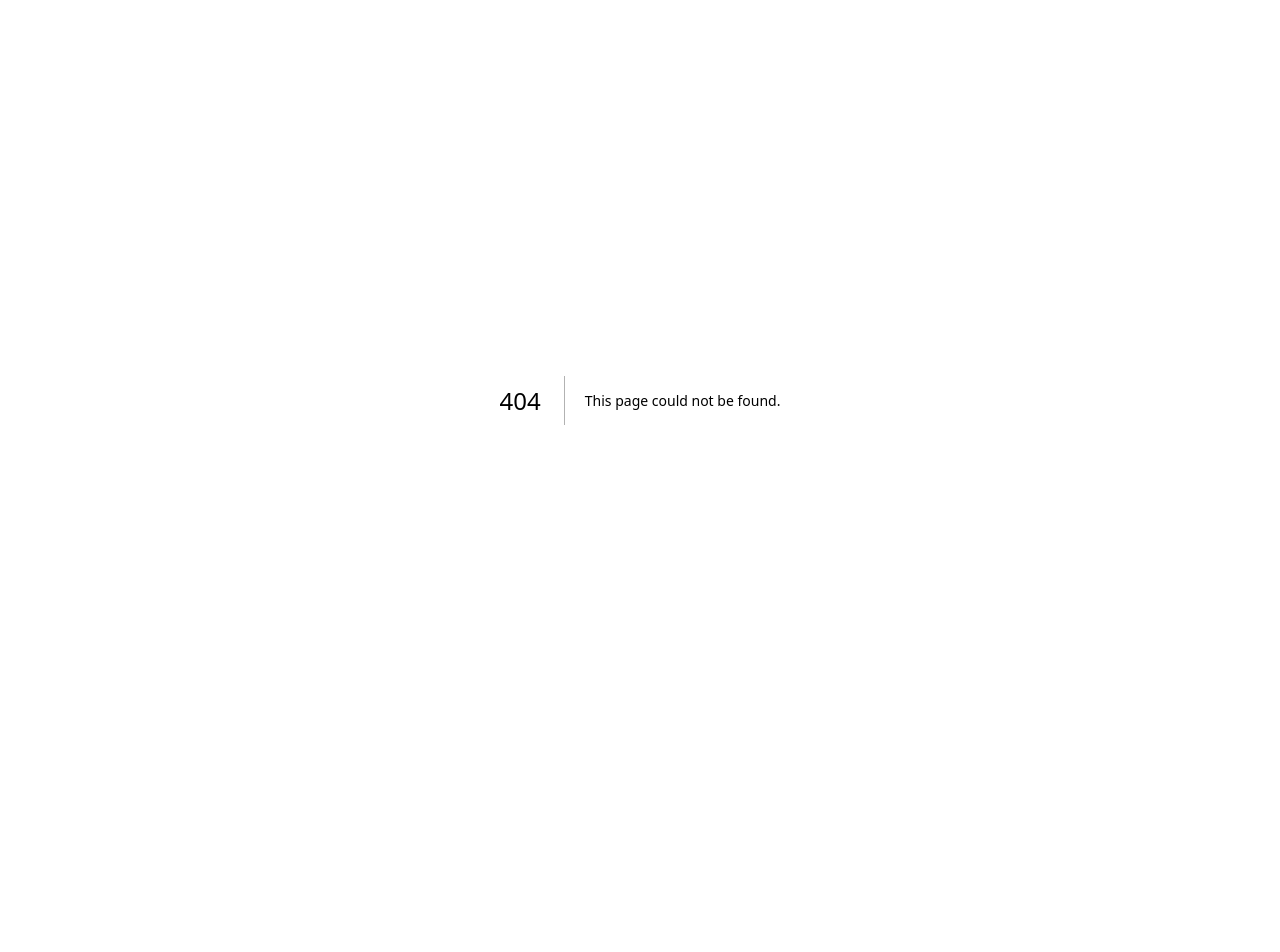
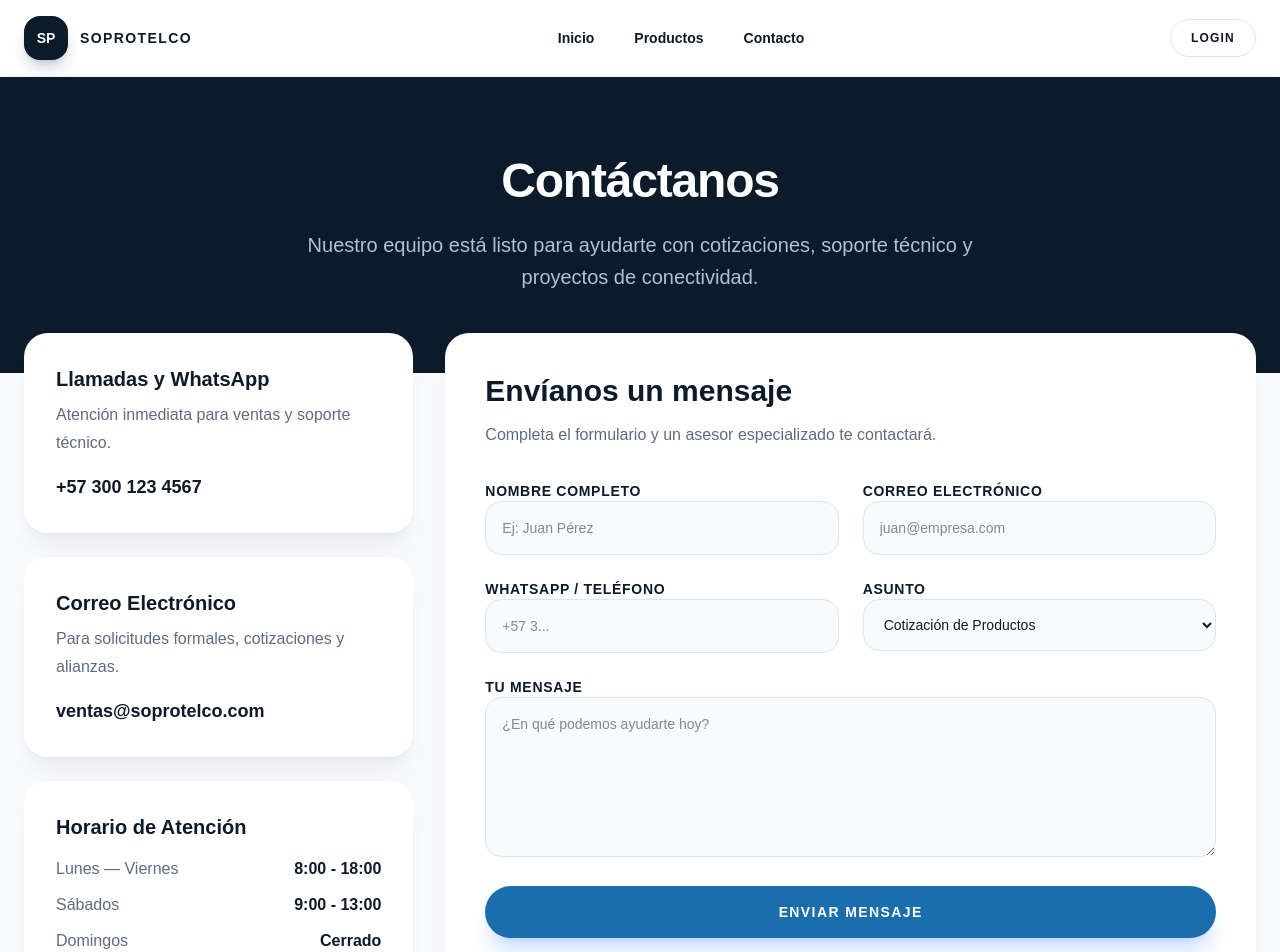
Before and after one commit to sebasttiant/websoprotelco, a Next.js app: page /contacto in a window 1280 px wide. Before the commit this address had no page. Shown: the top 952 px of the page. Before the commit the page ends 800 px from the top, so only its background shows below. Built offline with nearby package versions, Linux system fonts and the light colour scheme.

Commit message:
feat(quotes): capture quote requests from the public contact form
The contact form validates its payload with a Zod schema on the server and
persists a quote request, which the admin panel later triages by status.

```diff
--- /dev/null
+++ b/src/app/contacto/actions.ts
@@ -0,0 +1,51 @@
+"use server";
+
+import { redirect } from "next/navigation";
+import { z } from "zod";
+
+import { query } from "@/server/db/pool";
+
+const contactSchema = z.object({
+  name: z.string().trim().min(2).max(120),
+  email: z.email().max(180),
+  phone: z.string().trim().min(7).max(50),
+  subject: z.string().trim().min(2).max(120),
+  message: z.string().trim().min(10).max(2_000),
+});
+
+function formValue(formData: FormData, key: string): string {
+  const value = formData.get(key);
+  return typeof value === "string" ? value : "";
+}
+
+function createReference(): string {
+  return `WEB-${Date.now().toString(36).toUpperCase()}-${crypto.randomUUID().slice(0, 8).toUpperCase()}`;
+}
+
+export async function submitContactRequest(formData: FormData): Promise<void> {
+  const parsed = contactSchema.safeParse({
+    name: formValue(formData, "name"),
+    email: formValue(formData, "email"),
+    phone: formValue(formData, "phone"),
+    subject: formValue(formData, "subject"),
+    message: formValue(formData, "message"),
+  });
+
+  if (!parsed.success) {
+    redirect("/contacto?error=validation");
+  }
+
+  await query(
+    `INSERT INTO quote_requests (reference, contact_name, contact_email, contact_phone, message)
+     VALUES ($1, $2, $3, $4, $5)`,
+    [
+      createReference(),
+      parsed.data.name,
+      parsed.data.email,
+      parsed.data.phone,
+      `[${parsed.data.subject}] ${parsed.data.message}`,
+    ],
+  );
+
+  redirect("/contacto?sent=1");
+}
--- /dev/null
+++ b/src/app/contacto/page.tsx
@@ -0,0 +1,108 @@
+import { Footer } from "@/components/layout/footer";
+import { Header } from "@/components/layout/header";
+import { Container } from "@/components/ui/container";
+import { submitContactRequest } from "./actions";
+
+interface ContactPageProps {
+  searchParams: Promise<Record<string, string | string[] | undefined>>;
+}
+
+function firstParam(value: string | string[] | undefined): string {
+  return Array.isArray(value) ? value[0] ?? "" : value ?? "";
+}
+
+export default async function ContactPage({ searchParams }: ContactPageProps) {
+  const params = await searchParams;
+  const sent = firstParam(params.sent) === "1";
+  const validationError = firstParam(params.error) === "validation";
+
+  return (
+    <main className="min-h-screen bg-brand-ice">
+      <Header />
+      <section className="bg-brand-navy py-20 text-center text-white">
+        <Container>
+          <h1 className="text-4xl font-black tracking-tight md:text-5xl">Contáctanos</h1>
+          <p className="mx-auto mt-6 max-w-2xl text-xl font-medium leading-8 text-blue-100/80">
+            Nuestro equipo está listo para ayudarte con cotizaciones, soporte técnico y proyectos de conectividad.
+          </p>
+        </Container>
+      </section>
+
+      <Container className="relative -mt-10 pb-20">
+        <div className="grid gap-8 lg:grid-cols-3">
+          <aside className="space-y-6">
+            <article className="rounded-3xl bg-white p-8 shadow-xl shadow-blue-950/5">
+              <h2 className="mb-2 text-xl font-black text-brand-navy">Llamadas y WhatsApp</h2>
+              <p className="mb-4 font-medium leading-7 text-brand-muted">Atención inmediata para ventas y soporte técnico.</p>
+              <a href="https://wa.me/573001234567" className="text-lg font-black text-brand-blue hover:underline">+57 300 123 4567</a>
+            </article>
+            <article className="rounded-3xl bg-white p-8 shadow-xl shadow-blue-950/5">
+              <h2 className="mb-2 text-xl font-black text-brand-navy">Correo Electrónico</h2>
+              <p className="mb-4 font-medium leading-7 text-brand-muted">Para solicitudes formales, cotizaciones y alianzas.</p>
+              <a href="mailto:ventas@soprotelco.com" className="break-all text-lg font-black text-brand-blue hover:underline">ventas@soprotelco.com</a>
+            </article>
+            <article className="rounded-3xl bg-white p-8 shadow-xl shadow-blue-950/5">
+              <h2 className="mb-4 text-xl font-black text-brand-navy">Horario de Atención</h2>
+              <ul className="space-y-3 font-medium text-brand-muted">
+                <li className="flex justify-between gap-4"><span>Lunes — Viernes</span><span className="font-black text-brand-navy">8:00 - 18:00</span></li>
+                <li className="flex justify-between gap-4"><span>Sábados</span><span className="font-black text-brand-navy">9:00 - 13:00</span></li>
+                <li className="flex justify-between gap-4"><span>Domingos</span><span className="font-black text-brand-navy">Cerrado</span></li>
+              </ul>
+            </article>
+          </aside>
+
+          <section className="rounded-3xl bg-white p-8 shadow-xl shadow-blue-950/5 lg:col-span-2 lg:p-10">
+            <div className="mb-8">
+              <h2 className="text-3xl font-black text-brand-navy">Envíanos un mensaje</h2>
+              <p className="mt-3 font-medium leading-7 text-brand-muted">Completa el formulario y un asesor especializado te contactará.</p>
+            </div>
+
+            {sent ? (
+              <div className="mb-6 rounded-2xl bg-emerald-50 p-4 text-sm font-bold text-emerald-700">
+                Mensaje recibido. Un asesor de SOPROTELCO te contactará pronto.
+              </div>
+            ) : null}
+
+            {validationError ? (
+              <div className="mb-6 rounded-2xl bg-amber-50 p-4 text-sm font-bold text-amber-700">
+                Revisa los campos del formulario e intenta nuevamente.
+              </div>
+            ) : null}
+
+            <form action={submitContactRequest} className="grid gap-6 md:grid-cols-2">
+              <label className="space-y-2 text-sm font-black uppercase tracking-wider text-brand-navy">
+                Nombre Completo
+                <input name="name" required placeholder="Ej: Juan Pérez" className="w-full rounded-2xl border border-brand-line bg-brand-ice p-4 font-medium normal-case tracking-normal outline-none focus:border-brand-blue" />
+              </label>
+              <label className="space-y-2 text-sm font-black uppercase tracking-wider text-brand-navy">
+                Correo Electrónico
+                <input name="email" type="email" required placeholder="juan@empresa.com" className="w-full rounded-2xl border border-brand-line bg-brand-ice p-4 font-medium normal-case tracking-normal outline-none focus:border-brand-blue" />
+              </label>
+              <label className="space-y-2 text-sm font-black uppercase tracking-wider text-brand-navy">
+                WhatsApp / Teléfono
+                <input name="phone" required placeholder="+57 3..." className="w-full rounded-2xl border border-brand-line bg-brand-ice p-4 font-medium normal-case tracking-normal outline-none focus:border-brand-blue" />
+              </label>
+              <label className="space-y-2 text-sm font-black uppercase tracking-wider text-brand-navy">
+                Asunto
+                <select name="subject" className="w-full rounded-2xl border border-brand-line bg-brand-ice p-4 font-medium normal-case tracking-normal outline-none focus:border-brand-blue">
+                  <option>Cotización de Productos</option>
+                  <option>Asesoría Técnica</option>
+                  <option>Soporte de Pedido</option>
+                  <option>Otro</option>
+                </select>
+              </label>
+              <label className="space-y-2 text-sm font-black uppercase tracking-wider text-brand-navy md:col-span-2">
+                Tu mensaje
+                <textarea name="message" required placeholder="¿En qué podemos ayudarte hoy?" className="min-h-40 w-full rounded-2xl border border-brand-line bg-brand-ice p-4 font-medium normal-case tracking-normal outline-none focus:border-brand-blue" />
+              </label>
+              <button type="submit" className="rounded-full bg-brand-blue px-8 py-4 text-sm font-black uppercase tracking-widest text-white shadow-xl shadow-blue-500/20 transition hover:bg-blue-700 md:col-span-2">
+                Enviar Mensaje
+              </button>
+            </form>
+          </section>
+        </div>
+      </Container>
+      <Footer />
+    </main>
+  );
+}
```
